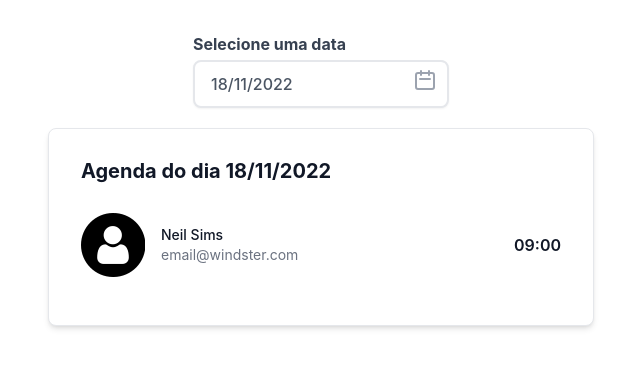
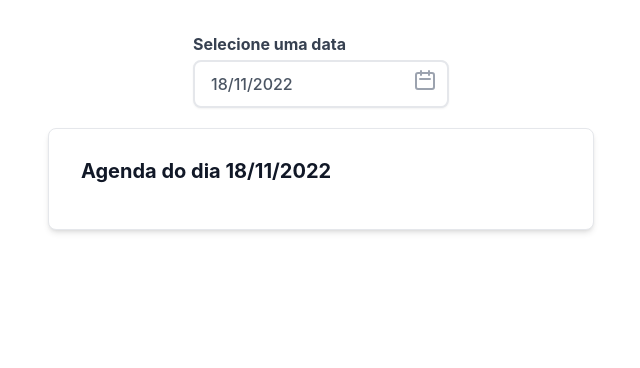
Before and after one commit to fyoussef/front-end-barbearia, a Next.js app: page / in a window 1280 px wide. Shown: the top 368 px of the page, without its empty margins (319-959 px from the left). Built offline with nearby package versions, Linux system fonts and the light colour scheme.

Commit message:
connect front with backend to register user

```diff
--- a/package.json
+++ b/package.json
@@ -12,6 +12,7 @@
     "@types/node": "18.11.9",
     "@types/react": "18.0.25",
     "@types/react-dom": "18.0.9",
+    "axios": "^1.2.1",
     "date-fns": "^2.29.3",
     "next": "13.0.3",
     "react": "18.2.0",
--- a/src/pages/cadastro.tsx
+++ b/src/pages/cadastro.tsx
@@ -1,8 +1,38 @@
+import axios from "axios";
 import Head from "next/head";
 import Link from "next/link";
+import { useState } from "react";
 import { MustacheIcon } from "../components/Icons";
+import { useRouter } from "next/router";
 
 export default function SignUp() {
+  const [username, setUsername] = useState("");
+  const [email, setEmail] = useState("");
+  const [phone, setPhone] = useState("");
+  const [password, setPassword] = useState("");
+
+  const router = useRouter();
+
+  async function handleRegisterUser() {
+    if (!username || !email || !phone || !password) {
+      console.log("ERRO");
+      return;
+    }
+    const data = {
+      name: username,
+      email,
+      phone,
+      password,
+    };
+    const res = await axios.post("http://localhost:5000/user", data);
+    const { status } = res;
+
+    if (status == 201) {
+      console.log("REGISTRADO");
+      router.push("/login");
+    }
+  }
+
   return (
     <>
       <Head>
@@ -20,7 +50,9 @@ export default function SignUp() {
 
           <div>
             <p className="text-2xl font-semibold">Cadastro</p>
-            <p className="text-gray-500">Forneça os dados necessários para efetuar o seu cadastro</p>
+            <p className="text-gray-500">
+              Forneça os dados necessários para efetuar o seu cadastro
+            </p>
           </div>
 
           <div className="relative">
@@ -28,13 +60,14 @@ export default function SignUp() {
               type="text"
               name="floating_user"
               id="floating_user"
-                className="block py-2.5 px-0 w-full text-sm text-gray-900 bg-transparent border-0 border-b-2 border-gray-300 appearance-none dark:text-white dark:border-gray-600 dark:focus:border-blue-500 focus:outline-none focus:ring-0 focus:border-blue-600 peer"
+              className="block py-2.5 px-0 w-full text-sm text-gray-900 bg-transparent border-0 border-b-2 border-gray-300 appearance-none focus:outline-none focus:ring-0 focus:border-blue-600 peer"
               placeholder=" "
               required
+              onChange={(e) => setUsername(e.target.name)}
             />
             <label
               htmlFor="floating_user"
-                className="peer-focus:font-medium absolute text-sm text-gray-500 dark:text-gray-400 duration-300 transform -translate-y-6 scale-75 top-3 -z-10 origin-[0] peer-focus:left-0 peer-focus:text-blue-600 peer-focus:dark:text-blue-500 peer-placeholder-shown:scale-100 peer-placeholder-shown:translate-y-0 peer-focus:scale-75 peer-focus:-translate-y-6"
+              className="peer-focus:font-medium absolute text-sm text-gray-500 dark:text-gray-400 duration-300 transform -translate-y-6 scale-75 top-3 -z-10 origin-[0] peer-focus:left-0 peer-focus:text-blue-600 peer-placeholder-shown:scale-100 peer-placeholder-shown:translate-y-0 peer-focus:scale-75 peer-focus:-translate-y-6"
             >
               Usuário
             </label>
@@ -48,6 +81,7 @@ export default function SignUp() {
               className="block py-2.5 px-0 w-full text-sm text-gray-900 bg-transparent border-0 border-b-2 border-gray-300 appearance-none dark:text-white dark:border-gray-600 dark:focus:border-blue-500 focus:outline-none focus:ring-0 focus:border-blue-600 peer"
               placeholder=" "
               required
+              onChange={(e) => setEmail(e.target.value)}
             />
             <label
               htmlFor="floating_email"
@@ -65,6 +99,7 @@ export default function SignUp() {
               className="block py-2.5 px-0 w-full text-sm text-gray-900 bg-transparent border-0 border-b-2 border-gray-300 appearance-none dark:text-white dark:border-gray-600 dark:focus:border-blue-500 focus:outline-none focus:ring-0 focus:border-blue-600 peer"
               placeholder=" "
               required
+              onChange={(e) => setPhone(e.target.value)}
             />
             <label
               htmlFor="floating_phone"
@@ -82,6 +117,7 @@ export default function SignUp() {
               className="block py-2.5 px-0 w-full text-sm text-gray-900 bg-transparent border-0 border-b-2 border-gray-300 appearance-none dark:text-white dark:border-gray-600 dark:focus:border-blue-500 focus:outline-none focus:ring-0 focus:border-blue-600 peer"
               placeholder=" "
               required
+              onChange={(e) => setPassword(e.target.value)}
             />
             <label
               htmlFor="floating_password"
@@ -94,18 +130,23 @@ export default function SignUp() {
           <div>
             <button
               type="button"
-              className="w-full text-white bg-blue-700 hover:bg-blue-800 focus:ring-4 focus:ring-blue-300 font-medium rounded-lg text-sm px-5 py-2.5 mr-2 mb-2 dark:bg-blue-600 dark:hover:bg-blue-700 focus:outline-none dark:focus:ring-blue-800">
+              className="w-full text-white bg-blue-700 hover:bg-blue-800 focus:ring-4 focus:ring-blue-300 font-medium rounded-lg text-sm px-5 py-2.5 mr-2 mb-2 dark:bg-blue-600 dark:hover:bg-blue-700 focus:outline-none dark:focus:ring-blue-800"
+              onClick={handleRegisterUser}
+            >
               Cadastre-se
             </button>
           </div>
 
           <div>
             <p className="text-sm text-center">
-              Já está cadastrado? <Link className="underline hover:text-blue-500" href='/login'>login</Link>
+              Já está cadastrado?{" "}
+              <Link className="underline hover:text-blue-500" href="/login">
+                login
+              </Link>
             </p>
           </div>
         </div>
       </div>
     </>
-  )
+  );
 }
--- a/src/pages/index.tsx
+++ b/src/pages/index.tsx
@@ -1,15 +1,23 @@
-import { format } from 'date-fns';
-import Head from 'next/head'
-import { useState } from 'react'
-import { Datepicker } from '../components/Datepicker'
-import { AvatarIcon } from '../components/Icons'
+import axios from "axios";
+import { format } from "date-fns";
+import { GetStaticProps } from "next";
+import Head from "next/head";
+import { useState } from "react";
+import { Datepicker } from "../components/Datepicker";
+import { AvatarIcon } from "../components/Icons";
 
-export default function Home() {
+type HomeProps = {
+  schedules: {
+    hour: string;
+    barber_id: string;
+  }[];
+};
 
+export default function Home({ schedules }: HomeProps) {
   const [selectedDate, setSelectedDate] = useState(new Date());
 
   function handleSelectedDate(selectedDate: Date) {
-    setSelectedDate(selectedDate)
+    setSelectedDate(selectedDate);
   }
 
   return (
@@ -21,38 +29,54 @@ export default function Home() {
       </Head>
 
       <div className="flex flex-col items-center mt-8">
-
         <Datepicker handleSelectedDate={handleSelectedDate} />
 
-        <div className="w-[546px] p-4 bg-white border rounded-lg shadow-md sm:p-8 dark:bg-gray-800 dark:border-gray-700">
+        <div className="w-[546px] p-4 bg-white border rounded-lg shadow-md sm:p-8 dark:bg-gray-800 dark:border-gray-700 mb-8">
           <div className="flex items-center justify-between mb-4">
-            <h5 className="text-xl font-bold leading-none text-gray-900 dark:text-white">Agenda do dia {format(selectedDate, "dd/MM/yyyy")}</h5>
+            <h5 className="text-xl font-bold leading-none text-gray-900 dark:text-white">
+              Agenda do dia {format(selectedDate, "dd/MM/yyyy")}
+            </h5>
           </div>
           <div className="flow-root">
-            <ul role="list" className="divide-y divide-gray-200 dark:divide-gray-700">
-              <li className="py-3 sm:py-4 cursor-pointer">
+            <ul
+              role="list"
+              className="divide-y divide-gray-200 dark:divide-gray-700"
+            >
+              {schedules.map((schedule) => (
+                <li className="py-3 sm:py-4 cursor-pointer" key={schedule.hour}>
                   <div className="flex items-center space-x-4">
                     <div className="flex-shrink-0">
                       <AvatarIcon />
                     </div>
                     <div className="flex-1 min-w-0">
                       <p className="text-sm font-medium text-gray-900 truncate dark:text-white">
-                      Neil Sims
+                        Horário Livre
                       </p>
                       <p className="text-sm text-gray-500 truncate dark:text-gray-400">
-                      email@windster.com
+                        {/* email@windster.com */}
                       </p>
                     </div>
                     <div className="inline-flex items-center text-base font-semibold text-gray-900 dark:text-white">
-                    09:00
+                      {schedule.hour}
                     </div>
                   </div>
                 </li>
+              ))}
             </ul>
           </div>
         </div>
       </div>
+    </div>
+  );
+}
 
-    </div>
-  )
-}
+export const getStaticProps: GetStaticProps = async () => {
+  /* const barber_id = "e32ef709-739a-4537-9f7f-3921e3f63900";
+
+  const res = await axios.get("http://localhost:5000/schedules/" + barber_id);
+  const { schedules } = res.data; */
+
+  return {
+    props: { schedules: [] },
+  };
+};
```
Also changed, not shown: 1 other file (tests, documents, lock files or other folders). Lines whose indentation alone changed are shown as unchanged.
